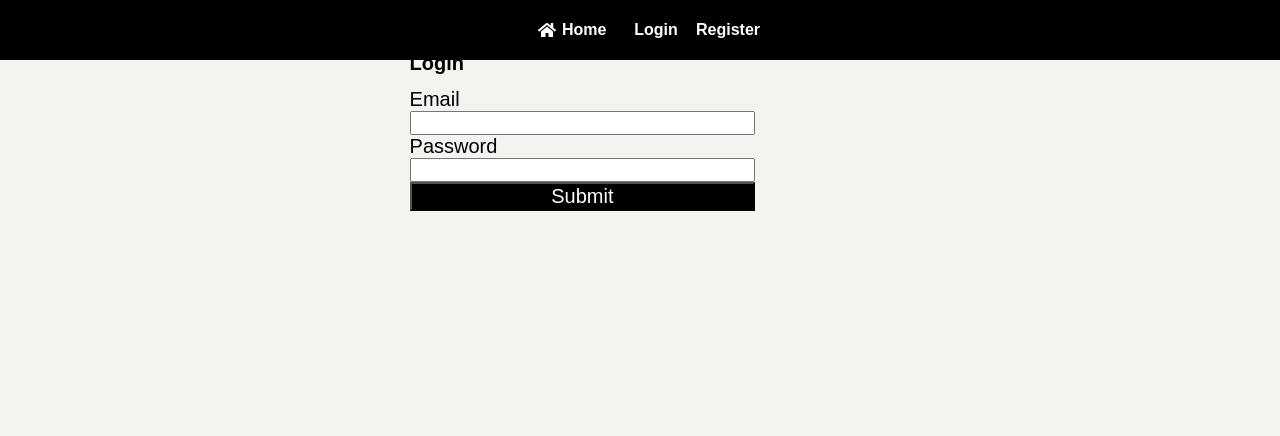
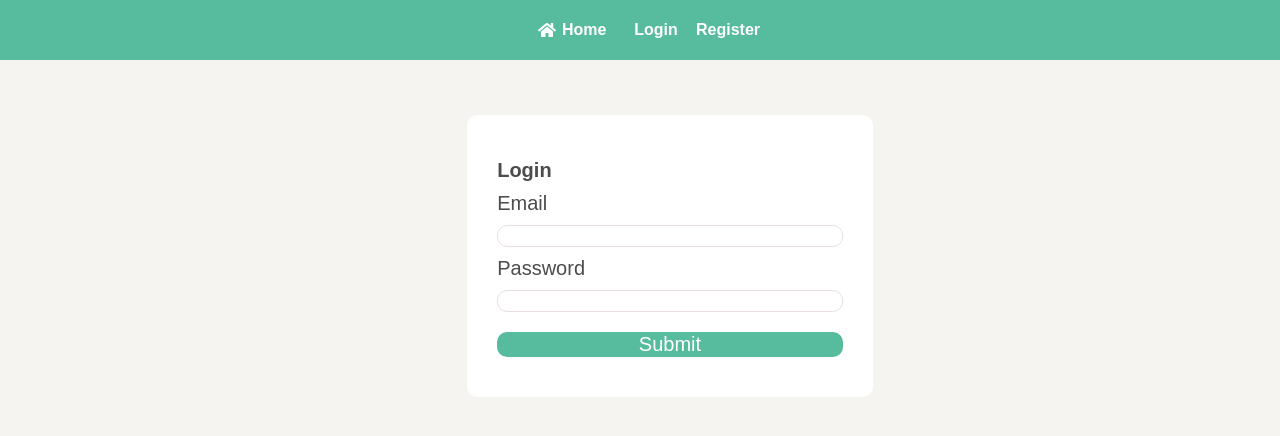
Before and after one commit to KostadinDinkov/HealthTracker, a React (Create React App) app in the folder health-tracker/: page /login in a window 1280 px wide. Shown: the top 436 px of the page. Built offline with nearby package versions, Linux system fonts and the light colour scheme.

Commit message:
fixed forms

```diff
--- a/health-tracker/src/App.css
+++ b/health-tracker/src/App.css
@@ -2,7 +2,7 @@ body{
   margin-top: 3%;
   width: 90%;
   margin-left: 5%;
-  background-color:rgb(243, 243, 239);
+  background-color:rgb(245, 244, 241);
 }
 html{
   font-size: 62.5%;
--- a/health-tracker/src/components/Homepage/Homepage.js
+++ b/health-tracker/src/components/Homepage/Homepage.js
@@ -390,7 +390,7 @@ class Homepage extends React.Component {
   render() {
     return (
       <div className="Homepage">
-        <span className="caloric-balance">Caloric Balance: {this.state.caloric_balance}</span>
+        <span className="caloric-balance">Calorie Balance: {this.state.caloric_balance}</span>
         <div className="exercises">
           <div className="exercise-header">
             <div className="header-title">
--- a/health-tracker/src/components/LoginForm/LoginForm.css
+++ b/health-tracker/src/components/LoginForm/LoginForm.css
@@ -1,10 +1,22 @@
 .LoginForm{
-    width: 30%;
-    margin-left: 30%;
+    width:30%;
+    margin-top:10%;
+    margin-left: 35%;
+    margin-right:30%;
+    padding:30px;
     font-family: Arial, Helvetica, sans-serif;
     display: flex;
     flex-direction: column;
+    color:rgb(77, 75, 75);
+    background-color: rgba(255, 255, 255, 1);
+    border-radius: 10px;
+
 }
+
+.LoginForm *{
+margin-bottom: 10px;
+}
+
 .LoginForm .header{
     font-size:3rem;
 }
@@ -16,16 +28,22 @@
 }
 .LoginForm .field-input{
     font-size:1.6rem;
+    border-radius: 10px;
+    border:1px rgb(233, 223, 223) solid;
 }
 .LoginForm .submit-btn{
     font-size:2rem;
     color: white;
-    background-color: black;
+    background-color:  rgb(87, 187, 157);
+    margin-top:10px;
+    border-radius: 10px;
+    border:none;
 }
 .LoginForm #profile-pic #file-upload-button{
     font-size:1.6rem;
     color: white;
     background-color: black;
+
 }
 .LoginForm .error{
     display: none;
--- a/health-tracker/src/components/RegistrationForm/RegistrationForm.css
+++ b/health-tracker/src/components/RegistrationForm/RegistrationForm.css
@@ -1,12 +1,23 @@
 .RegistrationForm{
+    margin-top:8%;
     width: 30%;
-    margin-left: 30%;
+    margin-left: 35%;
     font-family: Arial, Helvetica, sans-serif;
     display: flex;
     flex-direction: column;
+    color:rgb(77, 75, 75);
+    padding:20px;
+    background-color: rgba(255, 255, 255, 1);
+    border-radius: 10px;
 }
+
+.RegistrationForm *{
+    margin-bottom: 5px;
+}
+
 .RegistrationForm .header{
     font-size:3rem;
+    margin-bottom:5px;
 }
 .RegistrationForm .field-name{
     font-size:2rem;
@@ -16,11 +27,16 @@
 }
 .RegistrationForm .field-input{
     font-size:1.6rem;
+    border-radius: 10px;
+    border:1px rgb(233, 223, 223) solid;
 }
 .RegistrationForm .submit-btn{
     font-size:2rem;
     color: white;
-    background-color: black;
+    background-color:  rgb(87, 187, 157);
+    border-radius: 10px;
+    margin-top: 10px;
+    border:none;
 }
 .RegistrationForm #profile-pic #file-upload-button{
     font-size:1.6rem;
--- a/health-tracker/src/components/TopBar/TopBar.css
+++ b/health-tracker/src/components/TopBar/TopBar.css
@@ -22,7 +22,7 @@
     left: 0%;
     justify-content: center;
     align-items: center;
-    background-color: black
+    background-color: rgb(87, 187, 157)
   }
   .menu_button{
     display: inline-flex;
@@ -35,7 +35,6 @@
     border: none;
     color: white;
     text-decoration: none;
-    background-color: black
   }
    .icon{
       margin-right: 6%;
```
